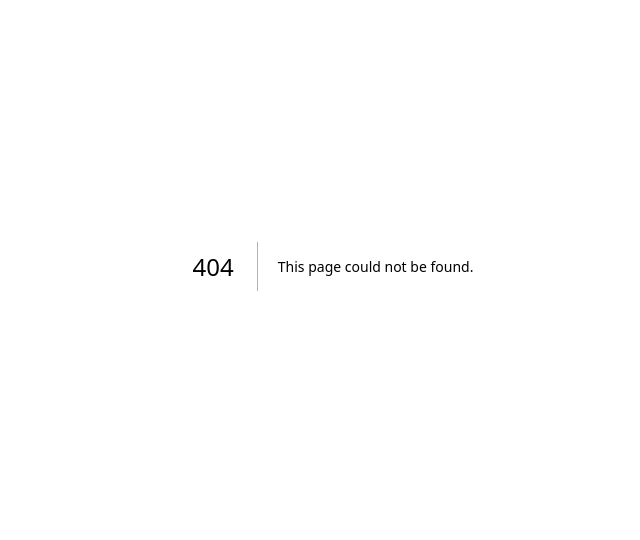
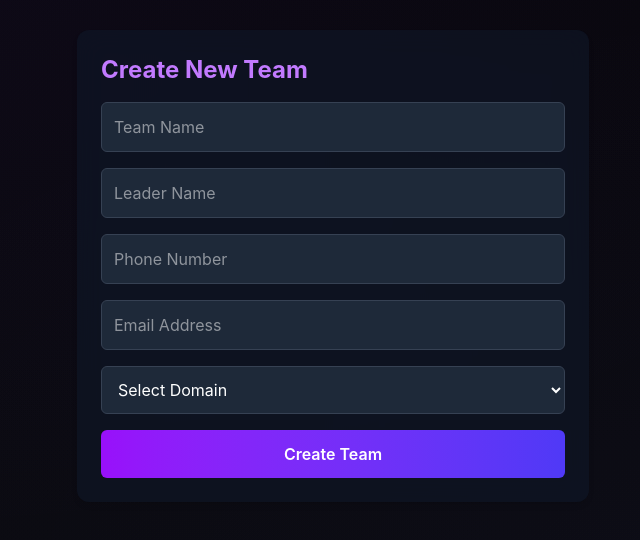
Before and after one commit to KartikTulsian/hackoasis_prob_state, a Next.js app: page /teams in a window 1280 px wide. Before the commit this address had no page. Shown: the part 134-674 px from the top of the page, without its empty margins (307-947 px from the left). Built offline with nearby package versions, Linux system fonts and the light colour scheme.

Commit message:
changes in teams

```diff
--- /dev/null
+++ b/src/app/teams/page.tsx
@@ -0,0 +1,12 @@
+// app/teams/page.tsx
+"use client";
+import React from "react";
+import TeamCreationForm from "@/components/TeamCreationForm";
+
+export default function TeamsPage() {
+  return (
+    <main className="min-h-screen flex items-center justify-center">
+      <TeamCreationForm />
+    </main>
+  );
+}
--- /dev/null
+++ b/src/components/TeamCreationForm.tsx
@@ -0,0 +1,143 @@
+"use client";
+import React, { useState } from "react";
+import { db } from "@/lib/firebase";
+import { collection, addDoc, serverTimestamp } from "firebase/firestore";
+import { toast } from "react-toastify";
+import { Team } from "@/types"; // adjust path if needed
+
+const domains = [
+  "GenAI",
+  "Agentic AI",
+  "Blockchain & Cybersecurity",
+  "Cloud Computing",
+  "Disaster Management",
+  "Fitness & Sports",
+  "IOT",
+  "MedTech/BioTech/HealthTech",
+  "Miscellaneous",
+  "Smart Automation",
+  "Smart Education",
+  "Sustainable & Renewable Energy",
+  "Travel & Tourism",
+  "Robotics & Drones"
+];
+
+export default function TeamCreationForm() {
+  const [formData, setFormData] = useState<Team>({
+    teamName: "",
+    leaderName: "",
+    phone: "",
+    email: "",
+    domain: ""
+  });
+
+  const [loading, setLoading] = useState(false);
+
+  const handleChange = (
+    e: React.ChangeEvent<HTMLInputElement | HTMLSelectElement>
+  ) => {
+    setFormData({ ...formData, [e.target.name]: e.target.value });
+  };
+
+  const handleSubmit = async (e: React.FormEvent) => {
+    e.preventDefault();
+
+    if (!formData.teamName || !formData.leaderName || !formData.email || !formData.domain) {
+      toast.error("Please fill all required fields.");
+      return;
+    }
+
+    try {
+      setLoading(true);
+
+      await addDoc(collection(db, "teams"), {
+        ...formData,
+        createdAt: serverTimestamp()
+      });
+
+      toast.success("Team created successfully!");
+      setFormData({
+        teamName: "",
+        leaderName: "",
+        phone: "",
+        email: "",
+        domain: ""
+      });
+    } catch (error) {
+      console.error("Error creating team:", error);
+      toast.error("Failed to create team.");
+    } finally {
+      setLoading(false);
+    }
+  };
+
+  return (
+    <div className="max-w-lg mx-auto bg-gray-900/60 p-6 rounded-xl shadow-md backdrop-blur-md">
+      <h2 className="text-2xl font-bold text-purple-400 mb-4">Create New Team</h2>
+
+      <form onSubmit={handleSubmit} className="space-y-4">
+        <input
+          type="text"
+          name="teamName"
+          placeholder="Team Name"
+          value={formData.teamName}
+          onChange={handleChange}
+          className="w-full p-3 rounded-md bg-gray-800 text-white border border-gray-700 focus:border-purple-500 focus:ring focus:ring-purple-500"
+          required
+        />
+
+        <input
+          type="text"
+          name="leaderName"
+          placeholder="Leader Name"
+          value={formData.leaderName}
+          onChange={handleChange}
+          className="w-full p-3 rounded-md bg-gray-800 text-white border border-gray-700 focus:border-purple-500 focus:ring focus:ring-purple-500"
+          required
+        />
+
+        <input
+          type="text"
+          name="phone"
+          placeholder="Phone Number"
+          value={formData.phone}
+          onChange={handleChange}
+          className="w-full p-3 rounded-md bg-gray-800 text-white border border-gray-700 focus:border-purple-500 focus:ring focus:ring-purple-500"
+        />
+
+        <input
+          type="email"
+          name="email"
+          placeholder="Email Address"
+          value={formData.email}
+          onChange={handleChange}
+          className="w-full p-3 rounded-md bg-gray-800 text-white border border-gray-700 focus:border-purple-500 focus:ring focus:ring-purple-500"
+          required
+        />
+
+        <select
+          name="domain"
+          value={formData.domain}
+          onChange={handleChange}
+          className="w-full p-3 rounded-md bg-gray-800 text-white border border-gray-700 focus:border-purple-500 focus:ring focus:ring-purple-500"
+          required
+        >
+          <option value="">Select Domain</option>
+          {domains.map((d, i) => (
+            <option key={i} value={d}>
+              {d}
+            </option>
+          ))}
+        </select>
+
+        <button
+          type="submit"
+          disabled={loading}
+          className="w-full py-3 rounded-md bg-gradient-to-r from-purple-600 to-indigo-600 text-white font-semibold hover:scale-105 transition-transform duration-300 disabled:opacity-50"
+        >
+          {loading ? "Creating..." : "Create Team"}
+        </button>
+      </form>
+    </div>
+  );
+}
```
